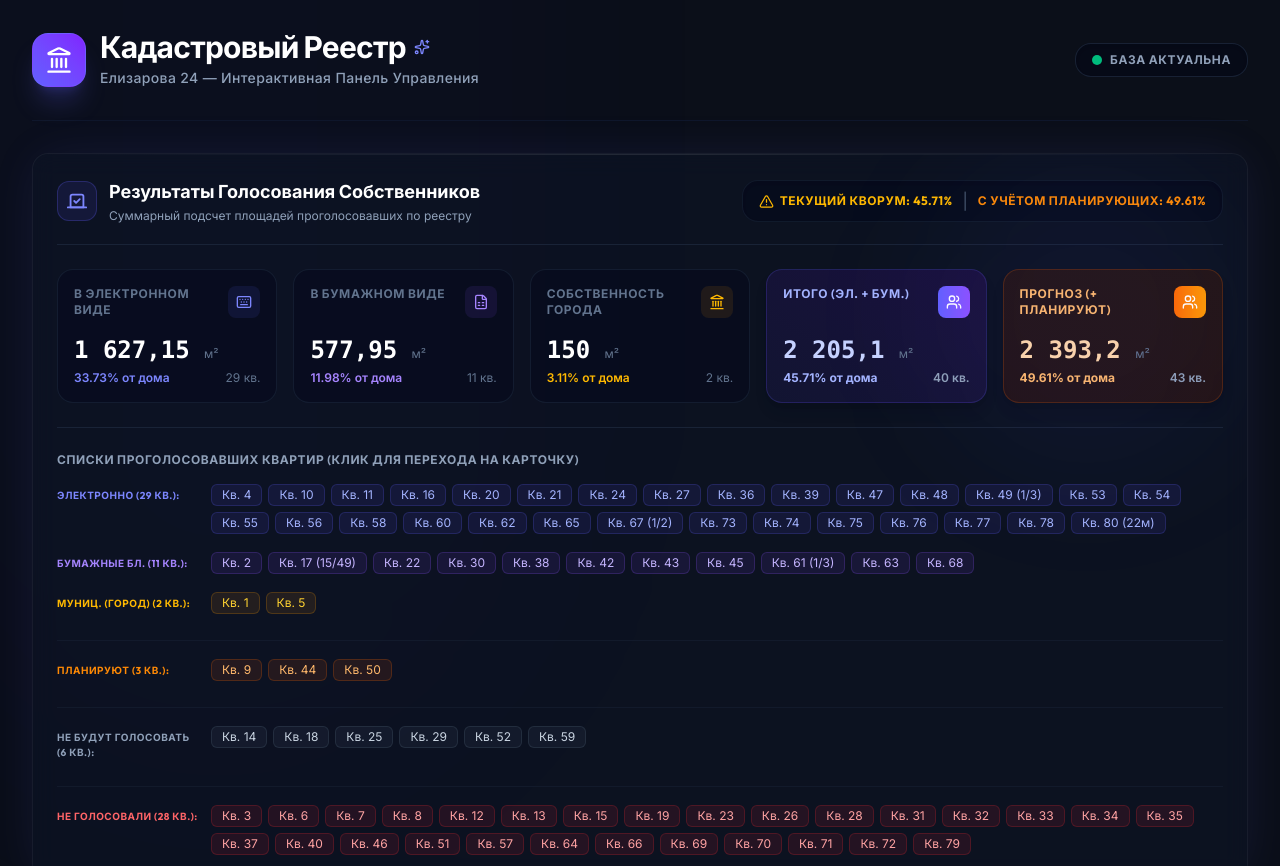
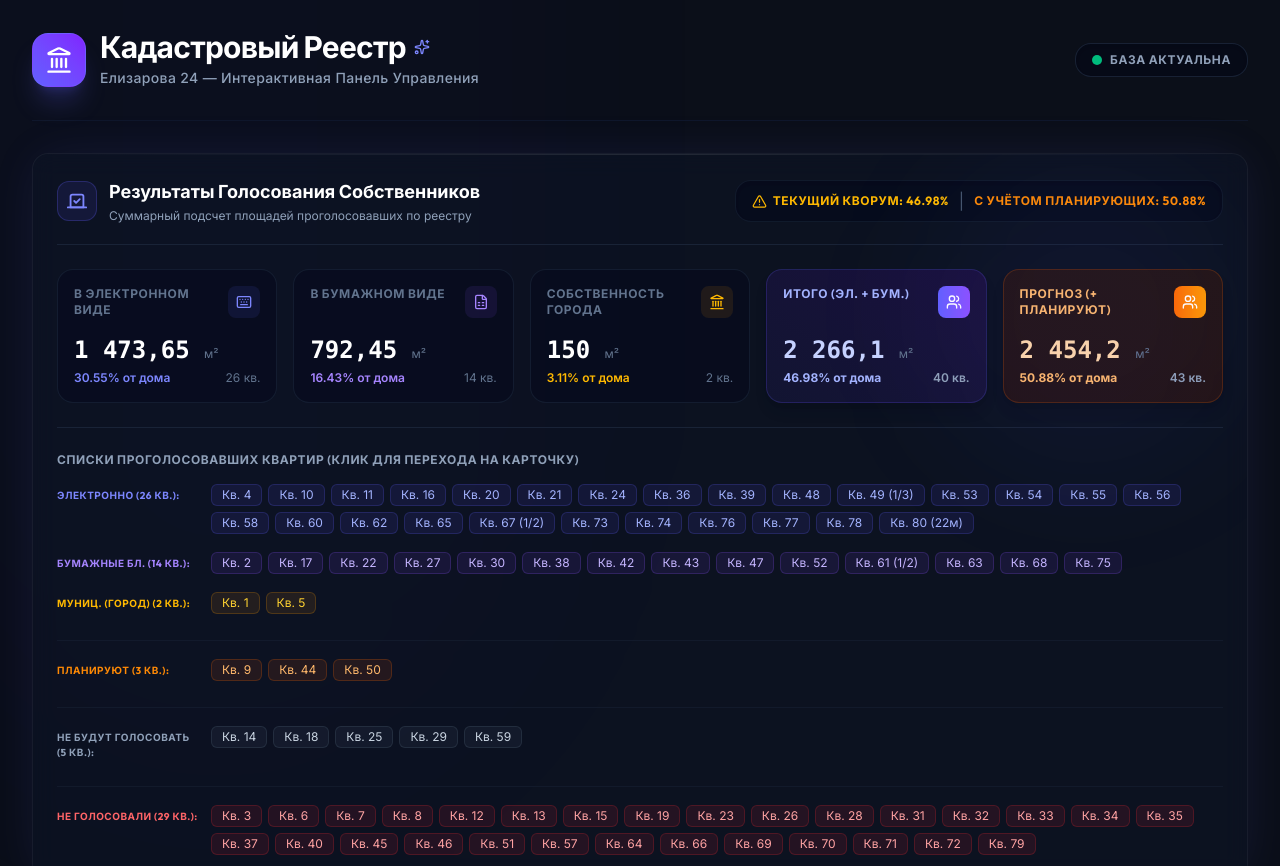
Before and after one commit to HerbertLiskin/cadastr24, a React (Vite) app: page / in a window 1280 px wide. Shown: the top 866 px of the page. Built offline with nearby package versions, Linux system fonts and the light colour scheme.

Commit message:
Update VotingResults.tsx

```diff
--- a/src/widgets/voting-results/VotingResults.tsx
+++ b/src/widgets/voting-results/VotingResults.tsx
@@ -12,11 +12,11 @@ interface VotingResultsProps {
 export const VotingResults: React.FC<VotingResultsProps> = ({ apartments, totalArea }) => {
   const navigate = useNavigate();
 
-  const elecFull = [4, 10, 11, 16, 20, 21, 24, 27, 36, 39, 47, 48, 53, 54, 55, 56, 58, 60, 62, 65, 73, 74, 75, 76, 77, 78];
-  const paperFull = [2, 22, 30, 38, 42, 43, 45, 63, 68];
+  const elecFull = [4, 10, 11, 16, 20, 21, 24, 36, 39, 48, 53, 54, 55, 56, 58, 60, 62, 65, 73, 74, 76, 77, 78];
+  const paperFull = [2, 17, 22, 27, 30, 38, 42, 43, 47, 52, 63, 68, 75];
   const cityFull = [1, 5];
   const planningFull = [9, 44, 50];
-  const refusedFull = [14, 18, 25, 29, 52, 59];
+  const refusedFull = [14, 18, 25, 29, 59];
 
   // Helper structures to display voters in order
   const elecVoters = useMemo(() => {
@@ -32,8 +32,7 @@ export const VotingResults: React.FC<VotingResultsProps> = ({ apartments, totalA
   const paperVoters = useMemo(() => {
     const list = [
       ...paperFull.map(n => ({ n, label: `Кв. ${n}`, isFractional: false })),
-      { n: 17, label: 'Кв. 17 (15/49)', isFractional: true },
-      { n: 61, label: 'Кв. 61 (1/3)', isFractional: true }
+      { n: 61, label: 'Кв. 61 (1/2)', isFractional: true }
     ];
     return list.sort((a, b) => a.n - b.n);
   }, [paperFull]);
@@ -44,7 +43,7 @@ export const VotingResults: React.FC<VotingResultsProps> = ({ apartments, totalA
       ...paperFull,
       ...cityFull,
       67, 80, 49,
-      17, 61,
+      61,
       ...planningFull,
       ...refusedFull
     ]);
@@ -95,8 +94,7 @@ export const VotingResults: React.FC<VotingResultsProps> = ({ apartments, totalA
       if (apt) paperSum += parseFloat(apt.area || '0');
     });
     // Custom shares
-    if (apartments[17 - 1]) paperSum += parseFloat(apartments[17 - 1].area || '0') * (15 / 49);
-    if (apartments[61 - 1]) paperSum += parseFloat(apartments[61 - 1].area || '0') * (1/3);
+    if (apartments[61 - 1]) paperSum += parseFloat(apartments[61 - 1].area || '0') * 0.5;
 
     // 3. City Ownership Sum
     let citySum = 0;
```
